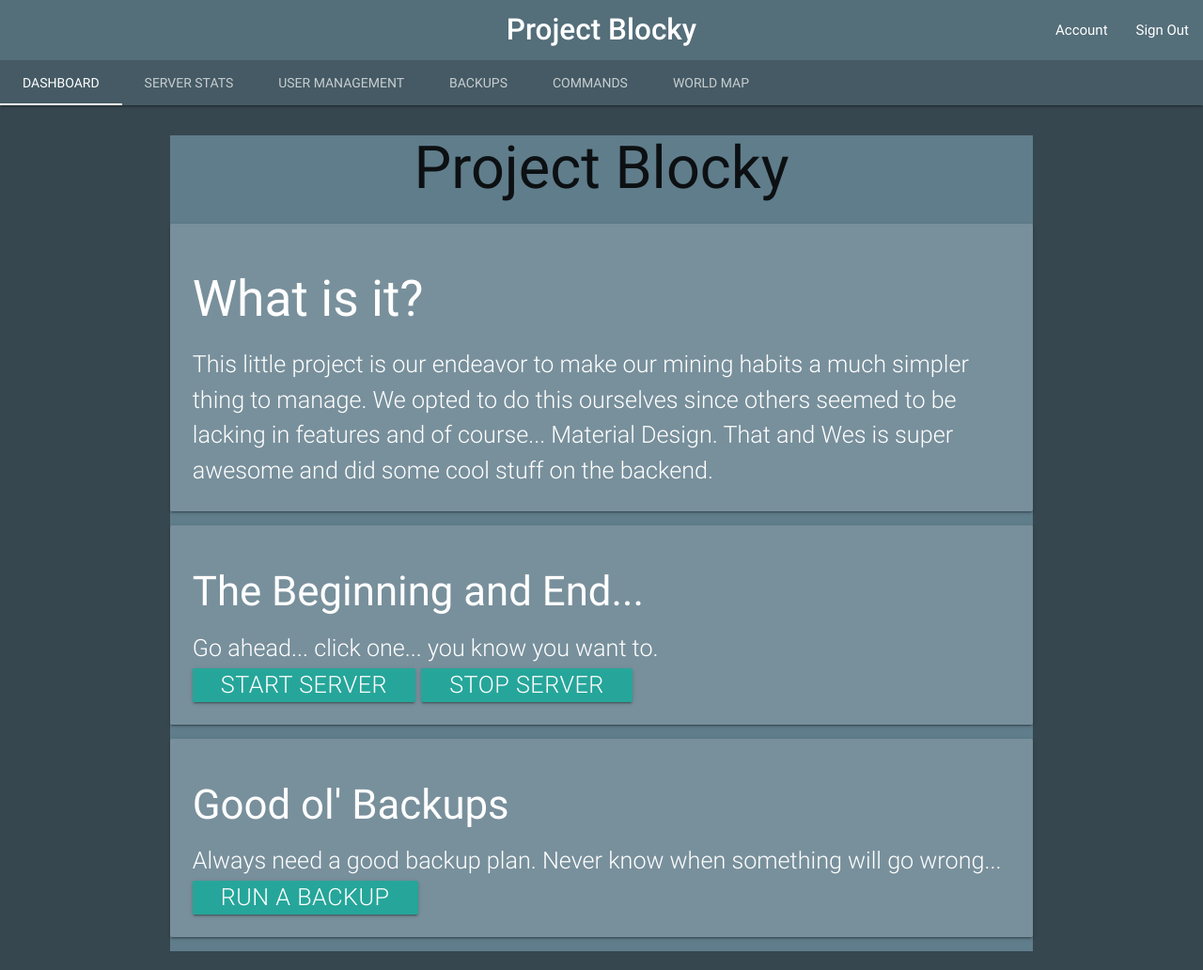
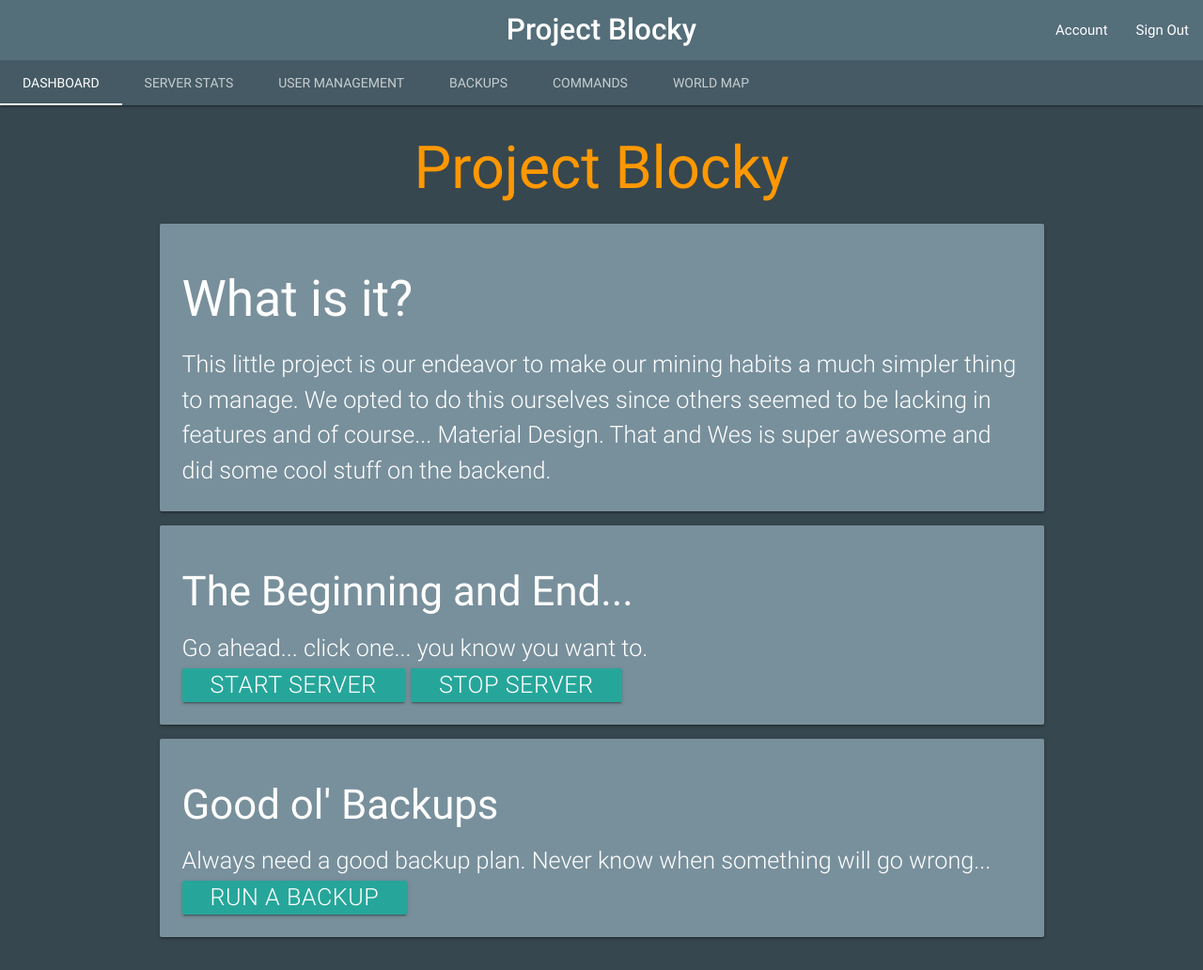
Before and after one commit to pocket86/minecraftControlPanel, a plain HTML site: page index.html in a window 1280 px wide. Shown: the whole page at 94% size. Drawn offline with nearby package versions, Linux system fonts and the light colour scheme.

Commit message:
modified the main body UI

```diff
--- a/index.html
+++ b/index.html
@@ -38,17 +38,17 @@
     </nav>
 
     <main class="container">
-        <section class="row blue-grey flow-text col s12 m6">
-            <h1 class="center-align">Project Blocky</h1>
+        <section class="row flow-text col s12 m6">
+            <h1 class="transparent center-align orange-text">Project Blocky</h1>
 
-            <div class="card blue-grey lighten-1">
+            <div class="row card blue-grey lighten-1">
                 <div class="card-content white-text">
                     <span class="card-title"><h2>What is it?</h2></span>
                     <p>This little project is our endeavor to make our mining habits a much simpler thing to manage. We opted to do this ourselves since others seemed to be lacking in features and of course... Material Design. That and Wes is super awesome and did some cool stuff on the backend.</p>
                 </div>
             </div>
 
-            <div class="card blue-grey lighten-1">
+            <div class="row card blue-grey lighten-1">
                 <div class="card-content white-text">
                     <span class="card-title"><h3>The Beginning and End...</h3></span>
                     <p>Go ahead... click one... you know you want to.</p>
@@ -57,7 +57,7 @@
                 </div>
             </div>
 
-            <div class="card blue-grey lighten-1">
+            <div class="row card blue-grey lighten-1">
                 <div class="card-content white-text">
                     <span class="card-title"><h3>Good ol' Backups</h3></span>
                     <p>Always need a good backup plan. Never know when something will go wrong...</p>
@@ -76,7 +76,7 @@
 <script type="application/javascript">
 
     function makeToast() {
-        Materialize.toast('This does not work yet :(', 5000);
+        Materialize.toast('This does not work yet :(', 5000, 'rounded');
     }
 
 
```
